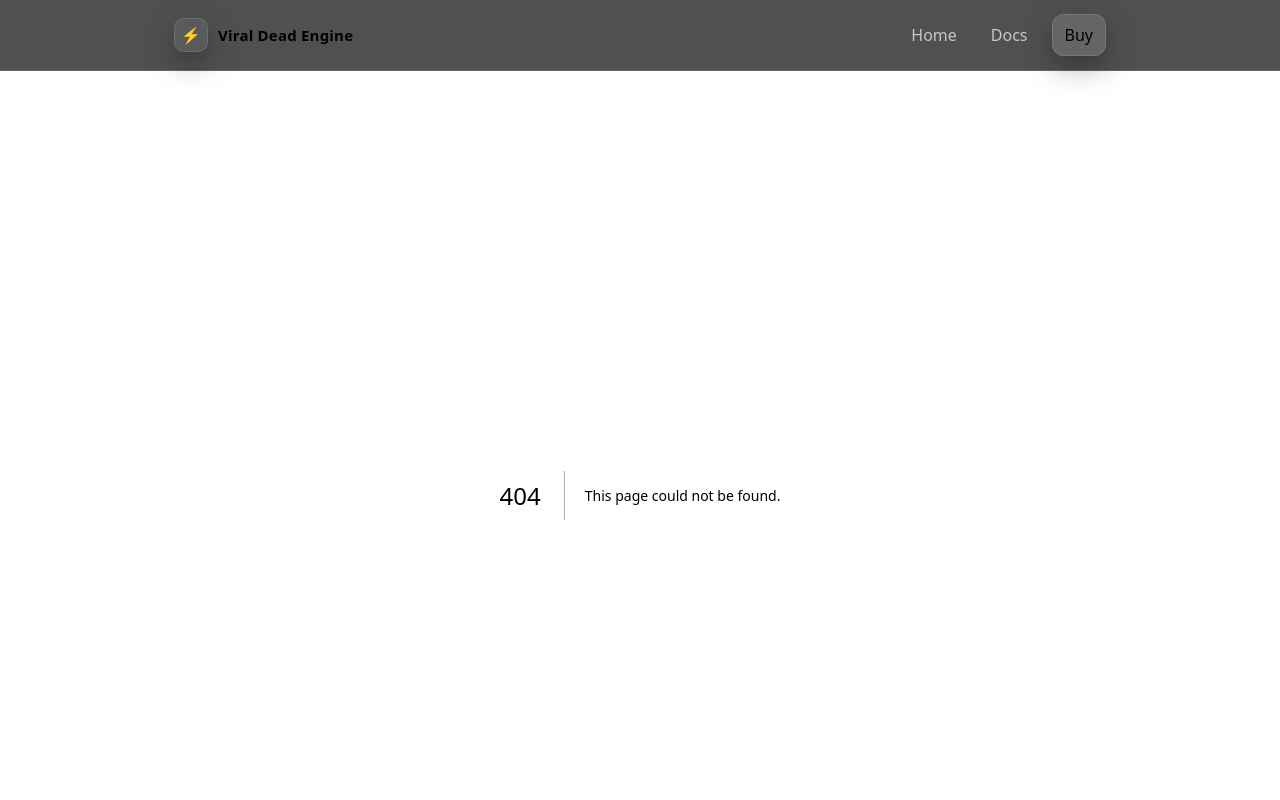
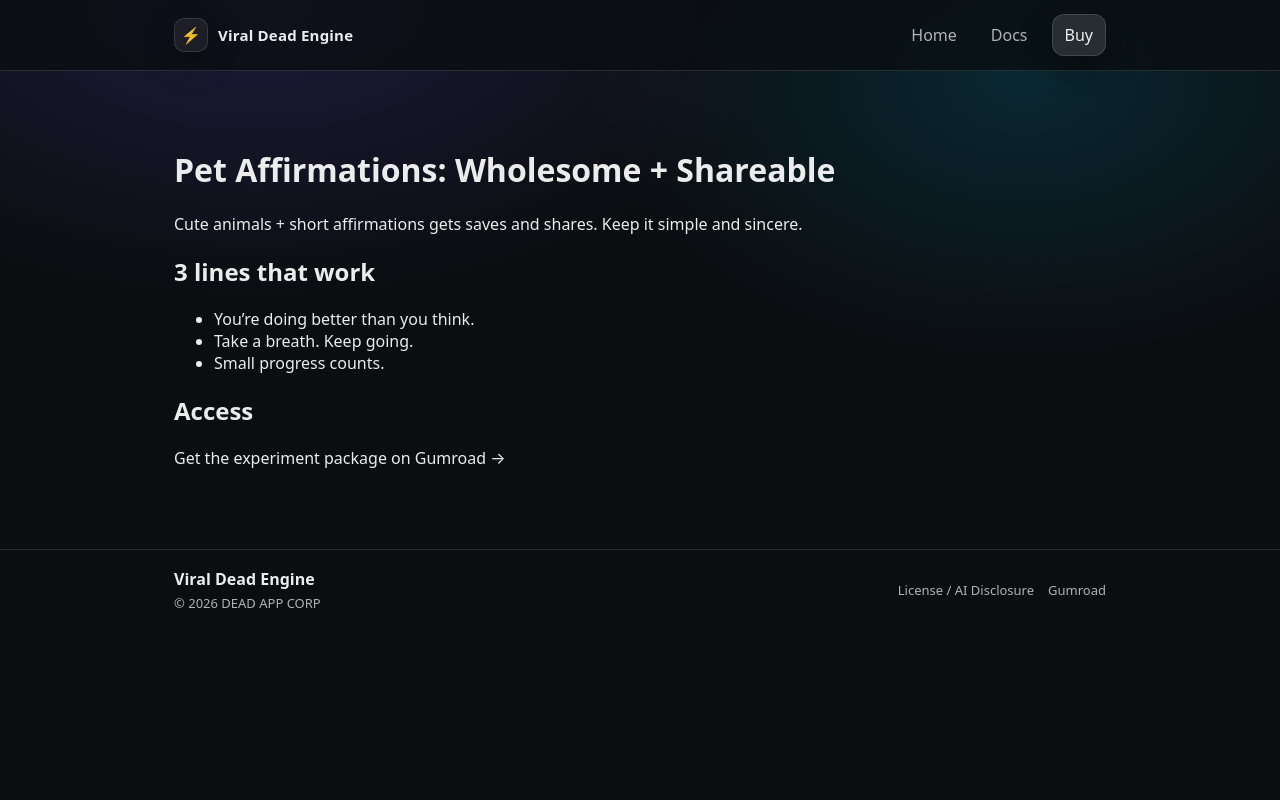
Before and after one commit to bbwhited04-lgtm/viraldeadengine, a Next.js app: page /blog/pet-affirmations in a window 1280 px wide. Before the commit this address had no page. Shown: the top 800 px of the page. Built offline with nearby package versions, Linux system fonts and the light colour scheme.

Commit message:
Create page.tsx

```diff
--- /dev/null
+++ b/src/app/blog/pet-affirmations/page.tsx
@@ -0,0 +1,33 @@
+export const metadata = {
+  title: "Pet Affirmations: Wholesome + Shareable",
+  description: "How to pair cute visuals with simple affirmations without feeling cringe.",
+};
+
+export default function Post() {
+  return (
+    <main style={{ paddingTop: 32 }}>
+      <h1>Pet Affirmations: Wholesome + Shareable</h1>
+      <p>
+        Cute animals + short affirmations gets saves and shares. Keep it simple and sincere.
+      </p>
+
+      <h2>3 lines that work</h2>
+      <ul>
+        <li>You’re doing better than you think.</li>
+        <li>Take a breath. Keep going.</li>
+        <li>Small progress counts.</li>
+      </ul>
+
+      <h2>Access</h2>
+      <p>
+        <a
+          href="https://whitedbreeze.gumroad.com/l/nsjcc?src=viraldead&post=pet-affirmations&vid=001"
+          target="_blank"
+          rel="noopener noreferrer"
+        >
+          Get the experiment package on Gumroad →
+        </a>
+      </p>
+    </main>
+  );
+}
```
